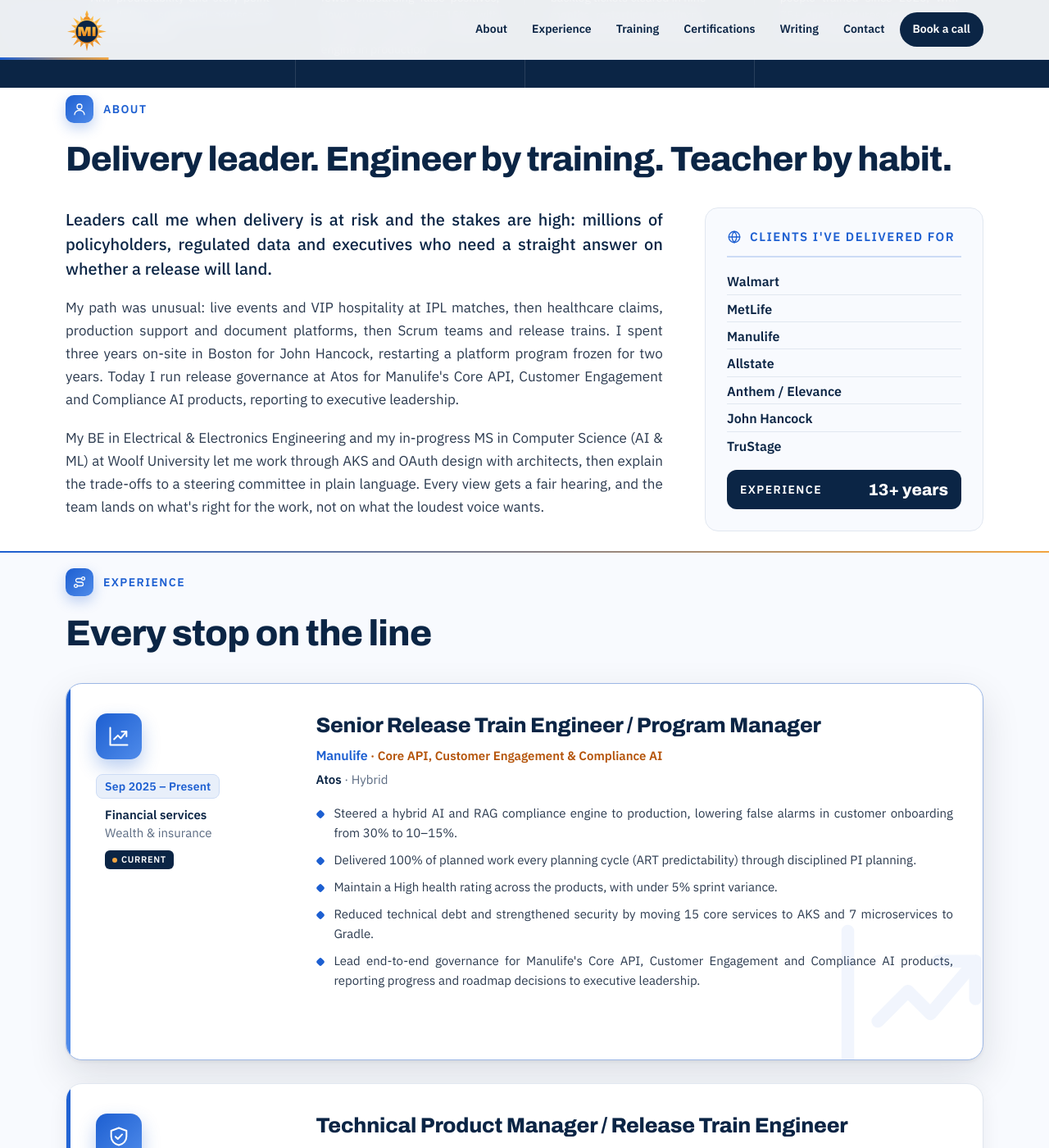
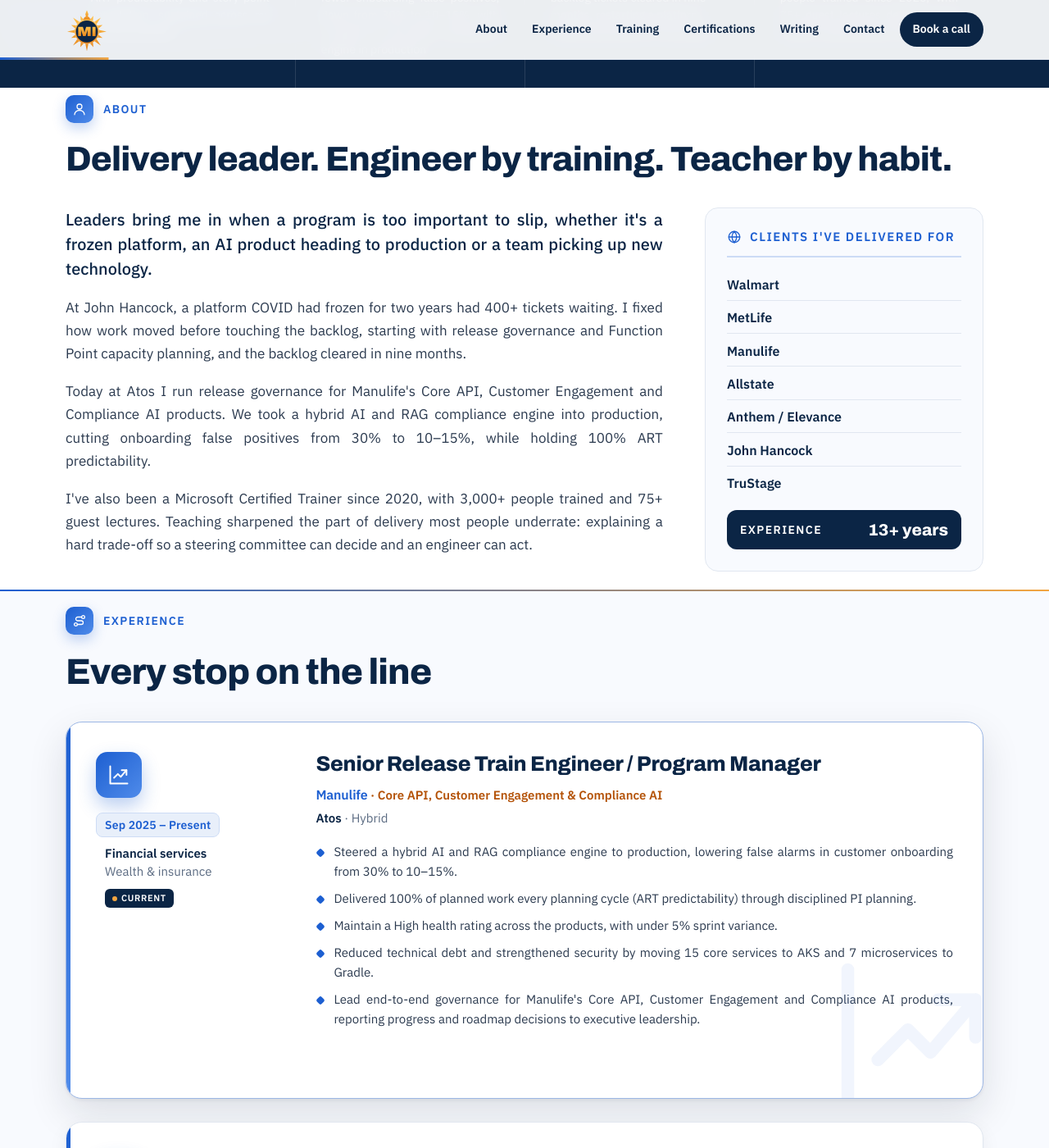
Before and after one commit to Madhan-I/Madhan-I.github.io, a Jekyll site: the page built from index.html, in a window 1280 px wide and 1400 px high, scrolled down 775 px. Shown: the whole window at 82% size. Built offline with Jekyll 4.4.1, drawn with Linux system fonts in a browser that asks for light colours.

Commit message:
About: RTE, AI delivery and training in four paragraphs; client card matched to text height.
Co-Authored-By: Claude Opus 5.5 <noreply@anthropic.com>
Claude-Session: https://claude.ai/code/session_01MFRrTt7LBDdX57m85KHNGp

```diff
--- a/_data/profile.yml
+++ b/_data/profile.yml
@@ -70,9 +70,10 @@ metrics:
 # Use | to start a new line in the heading.
 about_title: "Delivery leader. Engineer by training. Teacher by habit."
 about:
-  - "Leaders call me when delivery is at risk and the stakes are high: millions of policyholders, regulated data and executives who need a straight answer on whether a release will land."
-  - "My path was unusual: live events and VIP hospitality at IPL matches, then healthcare claims, production support and document platforms, then Scrum teams and release trains. I spent three years on-site in Boston for John Hancock, restarting a platform program frozen for two years. Today I run release governance at Atos for Manulife's Core API, Customer Engagement and Compliance AI products, reporting to executive leadership."
-  - "My BE in Electrical & Electronics Engineering and my in-progress MS in Computer Science (AI & ML) at Woolf University let me work through AKS and OAuth design with architects, then explain the trade-offs to a steering committee in plain language. Every view gets a fair hearing, and the team lands on what's right for the work, not on what the loudest voice wants."
+  - "Leaders bring me in when a program is too important to slip, whether it's a frozen platform, an AI product heading to production or a team picking up new technology."
+  - "At John Hancock, a platform COVID had frozen for two years had 400+ tickets waiting. I fixed how work moved before touching the backlog, starting with release governance and Function Point capacity planning, and the backlog cleared in nine months."
+  - "Today at Atos I run release governance for Manulife's Core API, Customer Engagement and Compliance AI products. We took a hybrid AI and RAG compliance engine into production, cutting onboarding false positives from 30% to 10–15%, while holding 100% ART predictability."
+  - "I've also been a Microsoft Certified Trainer since 2020, with 3,000+ people trained and 75+ guest lectures. Teaching sharpened the part of delivery most people underrate: explaining a hard trade-off so a steering committee can decide and an engineer can act."
 
 clients:
   - Walmart
--- a/assets/css/style.css
+++ b/assets/css/style.css
@@ -1136,3 +1136,6 @@ footer .f-col a { font-size: 14px !important; }
 @media (min-width: 900px) and (max-width: 1279px) { .chip-row { gap: 8px !important; } .chip-row .chip, .chip-row .chip:first-child { flex: 1 1 auto !important; font-size: 13px !important; padding: 9px 10px !important; } }
 @media (min-width: 1280px) { .chip-row .chip, .chip-row .chip:first-child { padding: 11px 15px !important; } }
 @media (min-width: 1024px) { .hero { padding-bottom: 40px !important; } }
+
+/* About: client rows spaced to match the 4-paragraph text */
+@media (min-width: 900px) { #about .clients li { padding-block: 7.5px !important; } }
```
